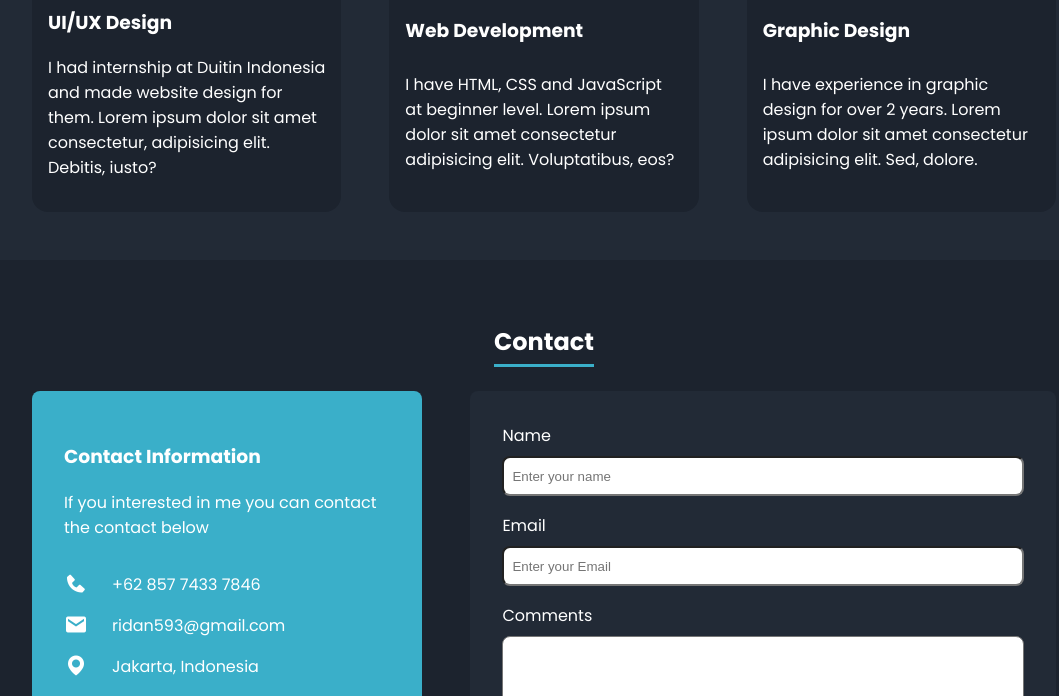
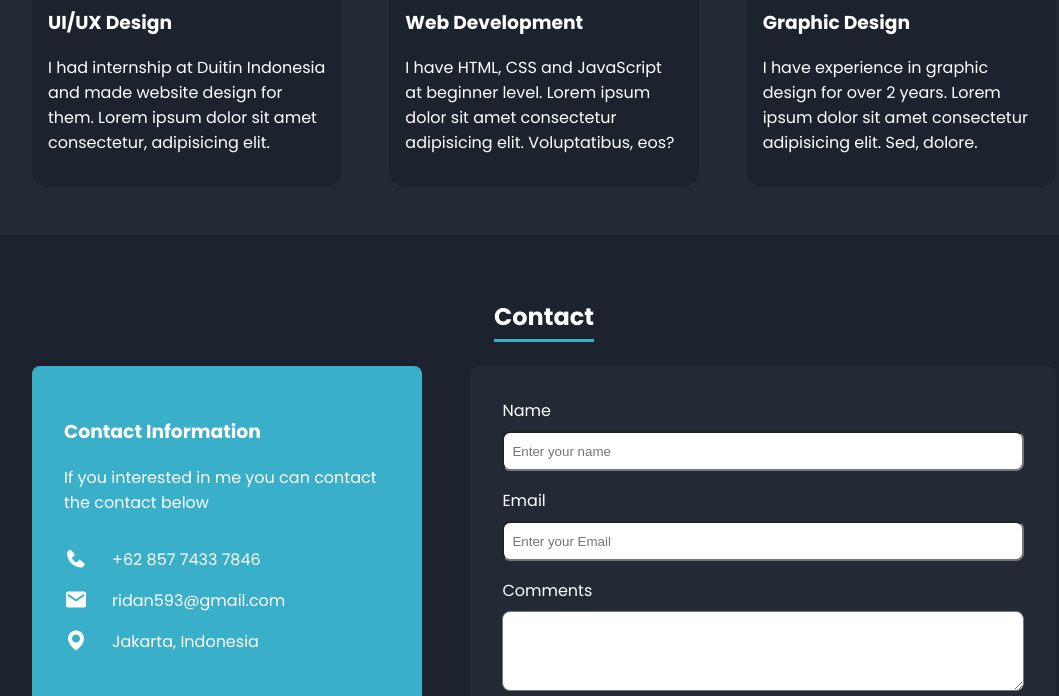
Before and after one commit to Riesta/riesta.github.io, a plain HTML site: page index.html in a window 1280 px wide. Shown: the part 1528-2224 px from the top of the page, without its empty margins (96-1155 px from the left). Drawn offline with nearby package versions, Linux system fonts and the light colour scheme.

Commit message:
change skill content

```diff
--- a/index.html
+++ b/index.html
@@ -71,7 +71,7 @@
                     <div class="skill__data">
                         <i class='bx bxs-paint'></i>
                         <h3 class="skill__name">UI/UX Design</h3>
-                        <p class="skill__deskcription">I had internship at Duitin Indonesia and made website design for them. Lorem ipsum dolor sit amet consectetur, adipisicing elit. Debitis, iusto?</p>
+                        <p class="skill__deskcription">I had internship at Duitin Indonesia and made website design for them. Lorem ipsum dolor sit amet consectetur, adipisicing elit.</p>
                     </div>
 
                     <div class="skill__data">
```
